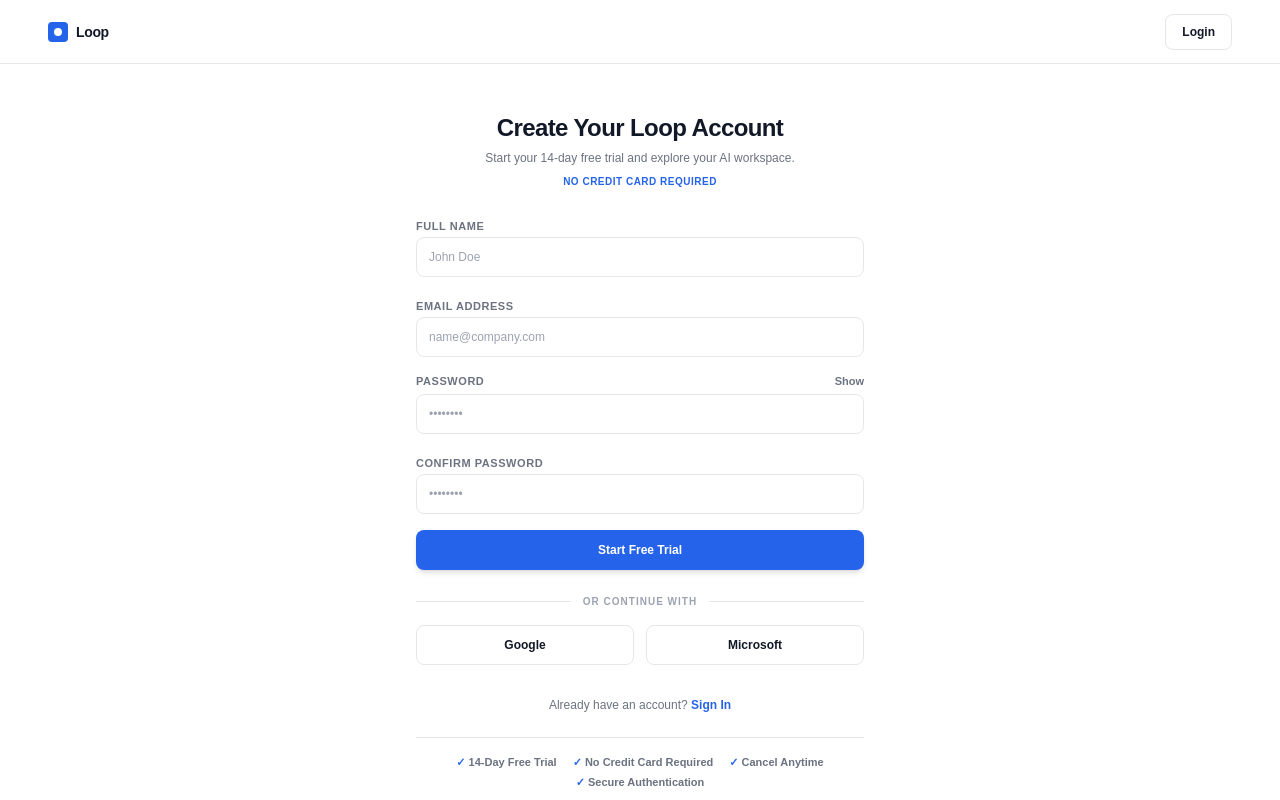
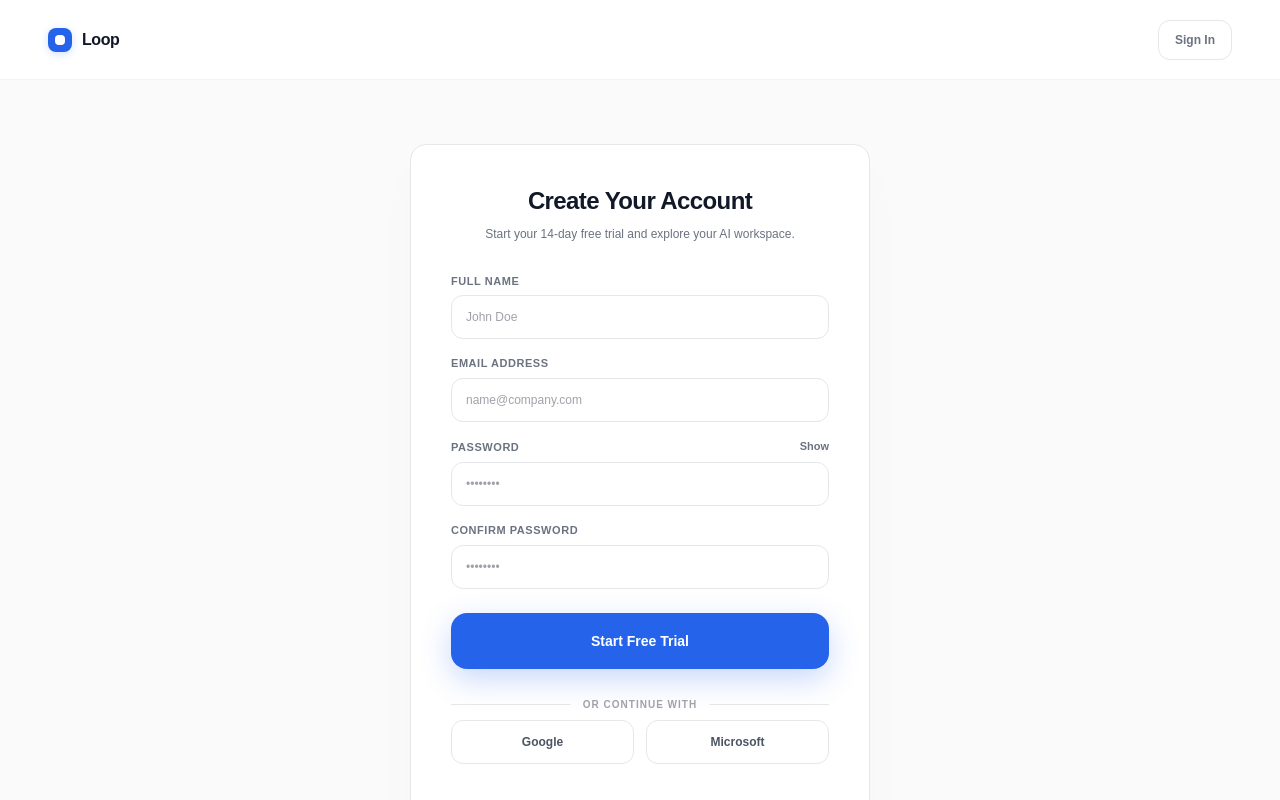
Before and after one commit to aminfxjamal-netizen/loopv1, a Next.js app: page /signup in a window 1280 px wide. Shown: the top 800 px of the page. Built offline with nearby package versions, Linux system fonts and the light colour scheme; no server answers.

Commit message:
Design: Deploy Stripe-inspired premium account signup asset with advanced layout spacing

```diff
--- a/app/signup/page.tsx
+++ b/app/signup/page.tsx
@@ -10,7 +10,7 @@
 const supabaseAnonKey = process.env.NEXT_PUBLIC_SUPABASE_ANON_KEY || '';
 const supabase = createClient(supabaseUrl, supabaseAnonKey);
 
-export default function LoopPremiumSignupPage() {
+export default function LoopStripeStyleSignupPage() {
   const router = useRouter();
 
   // Form Fields State
@@ -30,6 +30,7 @@
     setMounted(true);
   }, []);
 
+  // Real-time password strength computation
   const getPasswordStrength = () => {
     if (!password) return { label: '', color: 'bg-transparent', width: 'w-0' };
     if (password.length < 6) return { label: 'Weak', color: 'bg-red-500', width: 'w-1/3' };
@@ -39,30 +40,31 @@
 
   const strength = getPasswordStrength();
 
+  // Submission handler with native validation rules
   const handleSignupSubmit = async (e: React.FormEvent) => {
     e.preventDefault();
     setErrorMessage('');
     setSuccessMessage('');
 
     if (!fullName || !email || !password || !confirmPassword) {
-      setErrorMessage('All fields are required.');
+      setErrorMessage('Please fill in all layout field containers.');
       return;
     }
 
     if (password !== confirmPassword) {
-      setErrorMessage('Passwords do not match.');
+      setErrorMessage('Passwords do not match your structural parameters.');
       return;
     }
 
     if (password.length < 6) {
-      setErrorMessage('Password must be at least 6 characters.');
+      setErrorMessage('Password length must clear the 6-character barrier.');
       return;
     }
 
     setIsSubmitting(true);
 
     try {
-      // 1. Create User inside Supabase Auth Layer
+      // 1. Core Supabase authentication layer process tracking initialization
       const { data: authData, error: authError } = await supabase.auth.signUp({
         email,
         password,
@@ -75,7 +77,7 @@
 
       if (authError) throw authError;
 
-      // 2. Insert profile information into users public ledger table
+      // 2. Structural sync to custom public user ledger database tables
       if (authData?.user) {
         const { error: dbError } = await supabase
           .from('users')
@@ -91,73 +93,73 @@
         if (dbError) throw dbError;
       }
 
-      setSuccessMessage('Account created successfully! Redirecting...');
+      setSuccessMessage('Secure registration established. Initializing your sandbox workspace...');
 
       setTimeout(() => {
         router.push('/workspace');
-      }, 1000);
+      }, 1200);
 
     } catch (err: any) {
-      setErrorMessage(err.message || 'An error occurred during account registration.');
+      setErrorMessage(err.message || 'An error occurred during account verification.');
       setIsSubmitting(false);
     }
   };
 
   return (
     <div
-      className={`min-h-screen bg-[#FFFFFF] text-[#111827] font-sans antialiased flex flex-col justify-between transition-opacity duration-500 select-none ${
+      className={`min-h-screen bg-[#FFFFFF] text-[#111827] font-sans antialiased flex flex-col justify-between transition-all duration-700 ease-out select-none ${
         mounted ? 'opacity-100' : 'opacity-0'
       }`}
     >
-      {/* NAVIGATION */}
-      <header className="h-16 border-b border-[#E5E7EB] bg-[#FFFFFF] flex items-center justify-between px-6 md:px-12">
-        <Link href="/" className="flex items-center gap-2">
-          <div className="w-5 h-5 rounded bg-[#2563EB] flex items-center justify-center">
-            <div className="w-2 h-2 rounded-sm bg-[#FFFFFF]" />
+      {/* NAVIGATION LAYER */}
+      <header className="h-20 border-b border-[#F3F4F6] bg-[#FFFFFF] flex items-center justify-between px-6 md:px-12 sticky top-0 z-50">
+        <Link href="/" className="flex items-center gap-2.5 group">
+          <div className="w-6 h-6 rounded-lg bg-[#2563EB] flex items-center justify-center transition shadow-[0_2px_8px_rgba(37,99,235,0.2)] group-hover:scale-[1.02]">
+            <div className="w-2.5 h-2.5 rounded-sm bg-[#FFFFFF]" />
           </div>
-          <span className="text-sm font-bold tracking-tight text-[#111827]">Loop</span>
+          <span className="text-base font-extrabold tracking-tight text-[#111827]">Loop</span>
         </Link>
-        <Link href="/login" className="h-9 px-4 border border-[#E5E7EB] hover:border-[#6B7280] text-xs font-semibold rounded-lg transition flex items-center justify-center">
-          Login
+        <Link
+          href="/login"
+          className="h-10 px-4 border border-[#E5E7EB] hover:border-[#9CA3AF] text-xs font-bold text-[#6B7280] hover:text-[#111827] rounded-xl transition flex items-center justify-center bg-[#FFFFFF]"
+        >
+          Sign In
         </Link>
       </header>
 
-      {/* SIGNUP MAIN CONTAINER */}
-      <main className="flex-1 flex flex-col items-center justify-center px-6 py-12">
-        <div className="w-full max-w-md space-y-6">
+      {/* STRIPE-INSPIRED CORE CARD INTERFACE */}
+      <main className="flex-1 flex flex-col items-center justify-center px-6 py-16 bg-[#FAFAFA]">
+        <div className="w-full max-w-[460px] bg-[#FFFFFF] border border-[#E5E7EB] rounded-2xl p-8 md:p-10 shadow-[0_24px_48px_rgba(0,0,0,0.02)] space-y-7 transition duration-300">
 
-          {/* Header Texts */}
-          <div className="space-y-1.5 text-center">
+          {/* Card Top Block */}
+          <div className="space-y-2 text-center">
             <h1 className="text-2xl font-black tracking-tight text-[#111827]">
-              Create Your Loop Account
+              Create Your Account
             </h1>
-            <p className="text-xs text-[#6B7280] font-medium">
+            <p className="text-xs text-[#6B7280] font-medium max-w-xs mx-auto leading-relaxed">
               Start your 14-day free trial and explore your AI workspace.
             </p>
-            <div className="text-[10px] font-bold text-[#2563EB] uppercase tracking-wider pt-0.5">
-              No Credit Card Required
-            </div>
           </div>
 
-          {/* Validation Feedback Containers */}
+          {/* Validation Micro-Interaction Components */}
           {errorMessage && (
-            <div className="p-3 bg-red-50 border border-red-200 rounded-lg text-xs text-red-600 font-medium">
+            <div className="p-3.5 bg-red-50 border border-red-200/60 rounded-xl text-xs text-red-600 font-semibold transition">
               {errorMessage}
             </div>
           )}
 
           {successMessage && (
-            <div className="p-3 bg-emerald-50 border border-emerald-200 rounded-lg text-xs text-emerald-600 font-medium">
+            <div className="p-3.5 bg-emerald-50 border border-emerald-200/60 rounded-xl text-xs text-emerald-600 font-semibold transition">
               {successMessage}
             </div>
           )}
 
-          {/* Registration Core Form */}
+          {/* Input Data Submission Loop Forms */}
           <form onSubmit={handleSignupSubmit} className="space-y-4">
 
-            {/* Full Name */}
-            <div className="space-y-1">
-              <label className="text-[11px] font-bold text-[#6B7280] uppercase tracking-wider">
+            {/* Field: Full Name */}
+            <div className="space-y-1.5">
+              <label className="text-[11px] font-bold text-[#6B7280] uppercase tracking-wider block">
                 Full Name
               </label>
               <input
@@ -165,14 +167,14 @@
                 value={fullName}
                 onChange={(e) => setFullName(e.target.value)}
                 placeholder="John Doe"
-                className="w-full h-10 px-3 bg-[#FFFFFF] border border-[#E5E7EB] rounded-lg text-xs text-[#111827] placeholder-[#9CA3AF] focus:outline-none focus:border-[#2563EB] transition font-medium"
+                className="w-full h-11 px-3.5 bg-[#FFFFFF] border border-[#E5E7EB] rounded-xl text-xs text-[#111827] placeholder-[#A1A1AA] focus:outline-none focus:border-[#2563EB] focus:ring-4 focus:ring-[#2563EB]/5 transition font-medium"
                 disabled={isSubmitting}
               />
             </div>
 
-            {/* Email Address */}
-            <div className="space-y-1">
-              <label className="text-[11px] font-bold text-[#6B7280] uppercase tracking-wider">
+            {/* Field: Email Address */}
+            <div className="space-y-1.5">
+              <label className="text-[11px] font-bold text-[#6B7280] uppercase tracking-wider block">
                 Email Address
               </label>
               <input
@@ -180,21 +182,21 @@
                 value={email}
                 onChange={(e) => setEmail(e.target.value)}
                 placeholder="name@company.com"
-                className="w-full h-10 px-3 bg-[#FFFFFF] border border-[#E5E7EB] rounded-lg text-xs text-[#111827] placeholder-[#9CA3AF] focus:outline-none focus:border-[#2563EB] transition font-medium"
+                className="w-full h-11 px-3.5 bg-[#FFFFFF] border border-[#E5E7EB] rounded-xl text-xs text-[#111827] placeholder-[#A1A1AA] focus:outline-none focus:border-[#2563EB] focus:ring-4 focus:ring-[#2563EB]/5 transition font-medium"
                 disabled={isSubmitting}
               />
             </div>
 
-            {/* Password */}
-            <div className="space-y-1 relative">
+            {/* Field: Password */}
+            <div className="space-y-1.5 relative">
               <div className="flex items-center justify-between">
-                <label className="text-[11px] font-bold text-[#6B7280] uppercase tracking-wider">
+                <label className="text-[11px] font-bold text-[#6B7280] uppercase tracking-wider block">
                   Password
                 </label>
                 <button
                   type="button"
                   onClick={() => setShowPassword(!showPassword)}
-                  className="text-[11px] font-bold text-[#6B7280] hover:text-[#111827] transition focus:outline-none"
+                  className="text-[11px] font-bold text-[#6B7280] hover:text-[#2563EB] transition focus:outline-none pb-0.5"
                 >
                   {showPassword ? 'Hide' : 'Show'}
                 </button>
@@ -204,26 +206,26 @@
                 value={password}
                 onChange={(e) => setPassword(e.target.value)}
                 placeholder="••••••••"
-                className="w-full h-10 px-3 bg-[#FFFFFF] border border-[#E5E7EB] rounded-lg text-xs text-[#111827] placeholder-[#9CA3AF] focus:outline-none focus:border-[#2563EB] transition font-medium"
+                className="w-full h-11 px-3.5 bg-[#FFFFFF] border border-[#E5E7EB] rounded-xl text-xs text-[#111827] placeholder-[#A1A1AA] focus:outline-none focus:border-[#2563EB] focus:ring-4 focus:ring-[#2563EB]/5 transition font-medium"
                 disabled={isSubmitting}
               />
 
-              {/* Password Strength Meter */}
+              {/* Real-time Indicator Line */}
               {password && (
-                <div className="pt-1.5 space-y-1">
+                <div className="pt-2 space-y-1">
                   <div className="w-full h-1 bg-gray-100 rounded-full overflow-hidden">
                     <div className={`h-full ${strength.color} ${strength.width} transition-all duration-300`} />
                   </div>
-                  <div className="text-[10px] text-right text-[#6B7280] font-semibold">
-                    Strength: <span className="text-[#111827]">{strength.label}</span>
+                  <div className="text-[10px] text-right text-[#6B7280] font-bold">
+                    Security Metric: <span className="text-[#111827]">{strength.label}</span>
                   </div>
                 </div>
               )}
             </div>
 
-            {/* Confirm Password */}
-            <div className="space-y-1">
-              <label className="text-[11px] font-bold text-[#6B7280] uppercase tracking-wider">
+            {/* Field: Confirm Password */}
+            <div className="space-y-1.5">
+              <label className="text-[11px] font-bold text-[#6B7280] uppercase tracking-wider block">
                 Confirm Password
               </label>
               <input
@@ -231,19 +233,21 @@
                 value={confirmPassword}
                 onChange={(e) => setConfirmPassword(e.target.value)}
                 placeholder="••••••••"
-                className="w-full h-10 px-3 bg-[#FFFFFF] border border-[#E5E7EB] rounded-lg text-xs text-[#111827] placeholder-[#9CA3AF] focus:outline-none focus:border-[#2563EB] transition font-medium"
+                className="w-full h-11 px-3.5 bg-[#FFFFFF] border border-[#E5E7EB] rounded-xl text-xs text-[#111827] placeholder-[#A1A1AA] focus:outline-none focus:border-[#2563EB] focus:ring-4 focus:ring-[#2563EB]/5 transition font-medium"
                 disabled={isSubmitting}
               />
             </div>
 
-            {/* Submit Action Block */}
+            {/* PREMIUM INTERACTIVE CTAS */}
+            <div className="pt-2">
               <button
                 type="submit"
                 disabled={isSubmitting}
-              className="w-full h-10 bg-[#2563EB] hover:bg-[#1D4ED8] text-[#FFFFFF] text-xs font-bold rounded-lg transition flex items-center justify-center shadow-md focus:outline-none disabled:opacity-50 disabled:cursor-not-allowed"
+                className="w-full text-sm font-semibold text-[#FFFFFF] bg-[#2563EB] hover:bg-[#1D4ED8] transition-all duration-200 shadow-[0_10px_30px_rgba(37,99,235,0.25)] flex items-center justify-center focus:outline-none disabled:opacity-50 disabled:cursor-not-allowed active:scale-[0.99]"
+                style={{ height: '56px', borderRadius: '16px' }}
               >
                 {isSubmitting ? (
-                <svg className="animate-spin h-4 w-4 text-white" fill="none" viewBox="0 0 24 24">
+                  <svg className="animate-spin h-5 w-5 text-white" fill="none" viewBox="0 0 24 24">
                     <circle className="opacity-25" cx="12" cy="12" r="10" stroke="currentColor" strokeWidth="4" />
                     <path className="opacity-75" fill="currentColor" d="M4 12a8 8 0 018-8V0C5.373 0 0 5.373 0 12h4zm2 5.291A7.962 7.962 0 014 12H0c0 3.042 1.135 5.824 3 7.938l3-2.647z" />
                   </svg>
@@ -251,51 +255,53 @@
                   'Start Free Trial'
                 )}
               </button>
+            </div>
           </form>
 
-          {/* Alternative Sign Up Area */}
-          <div className="flex items-center my-4 text-[10px] text-[#9CA3AF] font-bold uppercase tracking-widest">
+          {/* Alternative OAuth Divider Component */}
+          <div className="flex items-center text-[10px] text-[#A1A1AA] font-bold uppercase tracking-widest my-2">
             <div className="flex-1 h-[1px] bg-[#E5E7EB]" />
             <span className="px-3">or continue with</span>
             <div className="flex-1 h-[1px] bg-[#E5E7EB]" />
           </div>
 
+          {/* White Third Party Provider Buttons */}
           <div className="grid grid-cols-2 gap-3">
             <button
               type="button"
-              className="h-10 border border-[#E5E7EB] bg-[#FFFFFF] hover:border-[#6B7280] text-xs font-semibold rounded-lg transition flex items-center justify-center gap-2 focus:outline-none text-[#111827]"
+              className="h-11 border border-[#E5E7EB] bg-[#FFFFFF] hover:border-[#A1A1AA] hover:bg-[#FAFAFA] text-xs font-bold rounded-xl transition flex items-center justify-center gap-2 focus:outline-none text-[#4B5563]"
             >
               Google
             </button>
             <button
               type="button"
-              className="h-10 border border-[#E5E7EB] bg-[#FFFFFF] hover:border-[#6B7280] text-xs font-semibold rounded-lg transition flex items-center justify-center gap-2 focus:outline-none text-[#111827]"
+              className="h-11 border border-[#E5E7EB] bg-[#FFFFFF] hover:border-[#A1A1AA] hover:bg-[#FAFAFA] text-xs font-bold rounded-xl transition flex items-center justify-center gap-2 focus:outline-none text-[#4B5563]"
             >
               Microsoft
             </button>
           </div>
 
-          {/* Login Link Node */}
-          <div className="text-center text-xs text-[#6B7280] pt-2 font-medium">
+          {/* Card Bottom Authentication Navigation Anchor */}
+          <div className="text-center text-xs text-[#6B7280] font-medium pt-2">
             Already have an account?{' '}
             <Link href="/login" className="text-[#2563EB] hover:text-[#1D4ED8] font-bold transition">
               Sign In
             </Link>
           </div>
 
-          {/* Benefits Matrix Checklist */}
-          <div className="pt-4 border-t border-[#E5E7EB] flex flex-wrap justify-center gap-x-4 gap-y-1 text-[11px] text-[#6B7280] font-bold">
-            <div><span className="text-[#2563EB]">✓</span> 14-Day Free Trial</div>
-            <div><span className="text-[#2563EB]">✓</span> No Credit Card Required</div>
-            <div><span className="text-[#2563EB]">✓</span> Cancel Anytime</div>
-            <div><span className="text-[#2563EB]">✓</span> Secure Authentication</div>
+          {/* Benefits Feature Checklist Row */}
+          <div className="pt-5 border-t border-[#F3F4F6] grid grid-cols-2 gap-x-4 gap-y-2 text-[11px] text-[#6B7280] font-bold">
+            <div className="flex items-center gap-1.5"><span className="text-[#2563EB]">✓</span> 14-Day Free Trial</div>
+            <div className="flex items-center gap-1.5"><span className="text-[#2563EB]">✓</span> No Credit Card Required</div>
+            <div className="flex items-center gap-1.5"><span className="text-[#2563EB]">✓</span> Cancel Anytime</div>
+            <div className="flex items-center gap-1.5"><span className="text-[#2563EB]">✓</span> Secure Authentication</div>
           </div>
 
         </div>
       </main>
 
-      {/* MINIMAL FOOTER */}
-      <footer className="h-14 border-t border-[#E5E7EB] bg-[#FFFFFF] flex items-center justify-center gap-6 text-[11px] text-[#6B7280] font-semibold">
+      {/* MINIMAL STRUCTURAL FOOTER */}
+      <footer className="h-16 border-t border-[#F3F4F6] bg-[#FFFFFF] flex items-center justify-center gap-8 text-[11px] text-[#6B7280] font-bold">
         <span className="hover:text-[#2563EB] cursor-pointer transition">Privacy Policy</span>
         <span className="hover:text-[#2563EB] cursor-pointer transition">Terms of Service</span>
       </footer>
```
Lines whose indentation alone changed are shown as unchanged.
